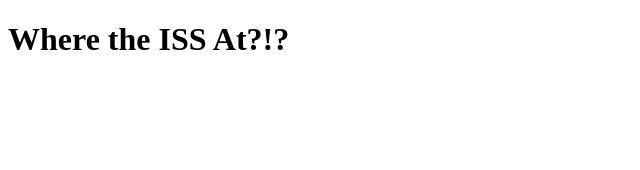
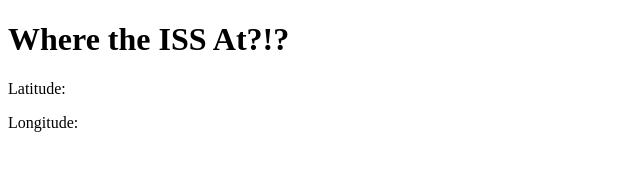
Before and after one commit to cvs181801/REST-API-Simple-Repo, a plain HTML site: page index.html in a window 1280 px wide. Shown: the whole page, without its empty margins (0-640 px from the left). Drawn offline with Linux system fonts and the light colour scheme.

Commit message:
Update index.html

```diff
--- a/index.html
+++ b/index.html
@@ -6,8 +6,8 @@
     <div>
          <h1>Where the ISS At?!?</h1>
              <p id ="iss-data"></p>
-             <p id="lat"></p>
-             <p id="lon"></p>
+             <p> Latitude: <span id="lat"></span></p>
+             <p> Longitude: <span id="lon"></span></p>
     </div>
     <script src="./index.js"></script>
 </body>
```
